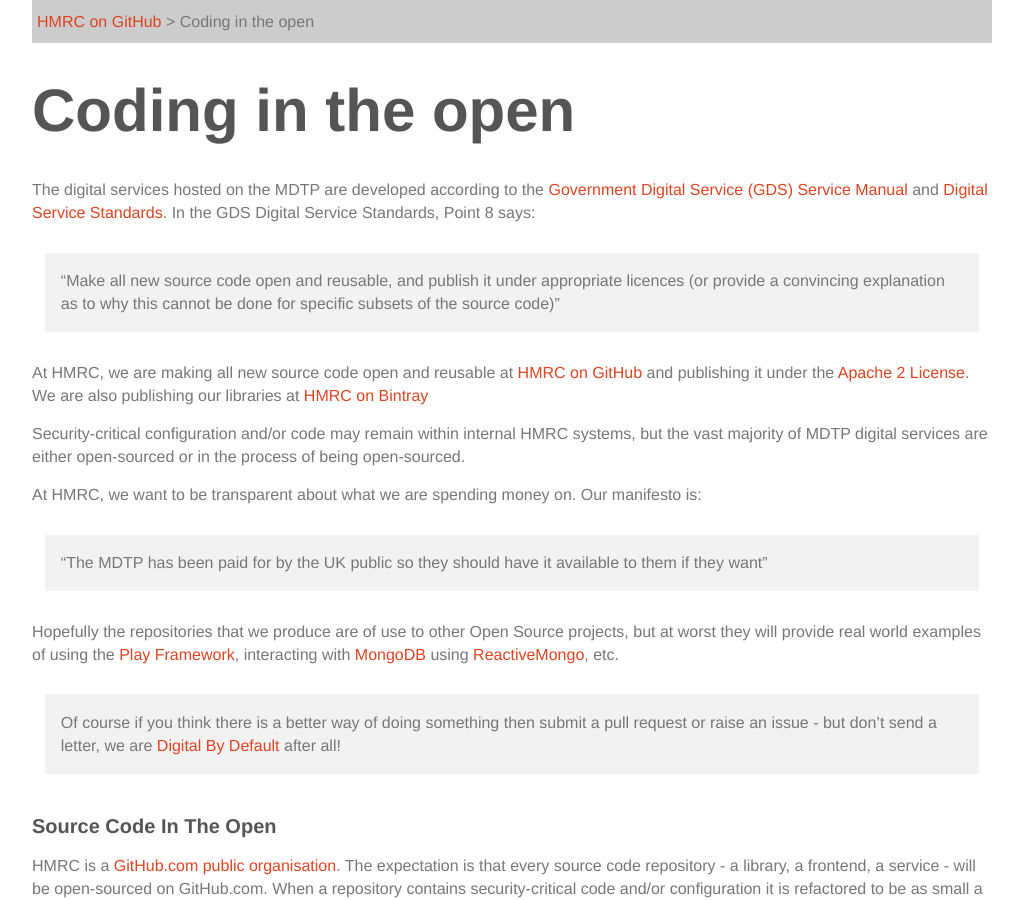
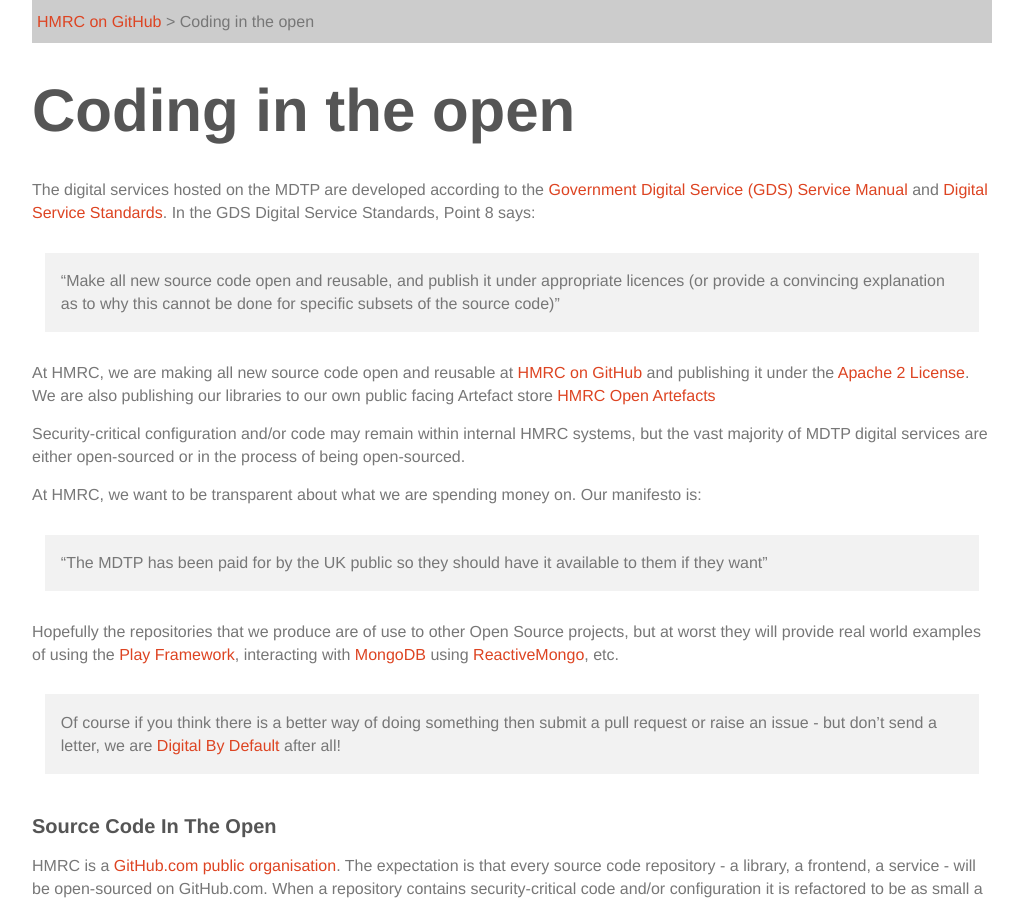
Before and after one commit to hmrc/hmrc.github.io, a Jekyll site: the page built from _posts/development-documentation/2015-01-29-coding-in-the-open-manual.md, in a window 1280 px wide and 900 px high. Shown: the whole window, without its empty margins (128-1151 px from the left). Built offline with Jekyll 4.4.1, drawn with Linux system fonts in a browser that asks for light colours; nearby versions of some CDN libraries; some of the changed text lies outside the part shown.

Commit message:
PBD-3148 Update public artefact information

```diff
--- a/_posts/development-documentation/2015-01-29-coding-in-the-open-manual.md
+++ b/_posts/development-documentation/2015-01-29-coding-in-the-open-manual.md
@@ -8,7 +8,7 @@
 
 > "Make all new source code open and reusable, and publish it under appropriate licences (or provide a convincing explanation as to why this cannot be done for specific subsets of the source code)"
 
-At HMRC, we are making all new source code open and reusable at [HMRC on GitHub](https://www.github.com/hmrc) and publishing it under the [Apache 2 License](https://www.apache.org/licenses/LICENSE-2.0). We are also publishing our libraries at [HMRC on Bintray](https://www.bintray.com/hmrc)
+At HMRC, we are making all new source code open and reusable at [HMRC on GitHub](https://www.github.com/hmrc) and publishing it under the [Apache 2 License](https://www.apache.org/licenses/LICENSE-2.0). We are also publishing our libraries to our own public facing Artefact store [HMRC Open Artefacts](https://open.artefacts.tax.service.gov.uk/)
 
 Security-critical configuration and/or code may remain within internal HMRC systems, but the vast majority of MDTP digital services are either open-sourced or in the process of being open-sourced.
 
@@ -101,5 +101,5 @@
 
 ### Artifacts In The Open
 
-All Releases of libraries are hosted at [HMRC on Bintray](https://www.bintray.com/hmrc) in order to be used by the public if desired.
+All Releases of libraries are hosted at [HMRC Open Artefacts](https://open.artefacts.tax.service.gov.uk/) in order to be used by the public if desired.
 The archives containing the packaged microservices are not published, as their only purpose is to be deployed on the HMRC environments
```
